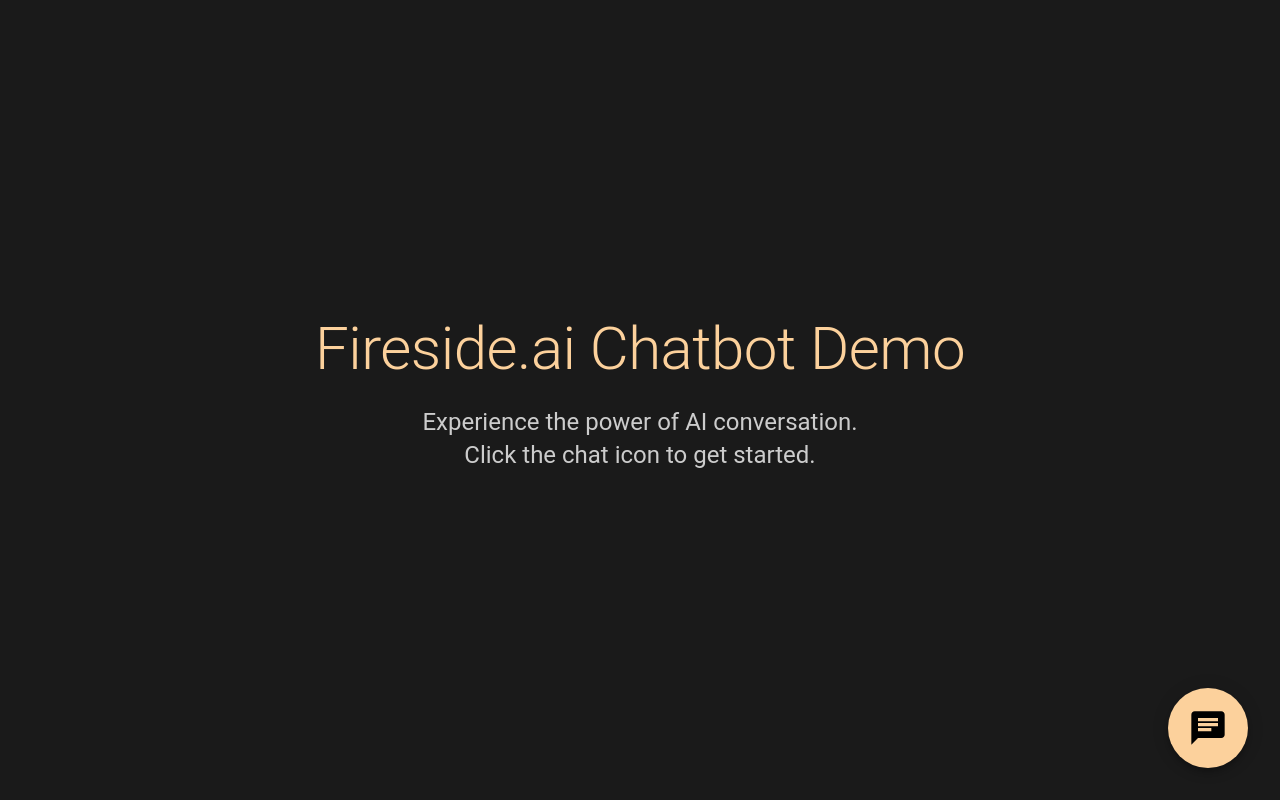
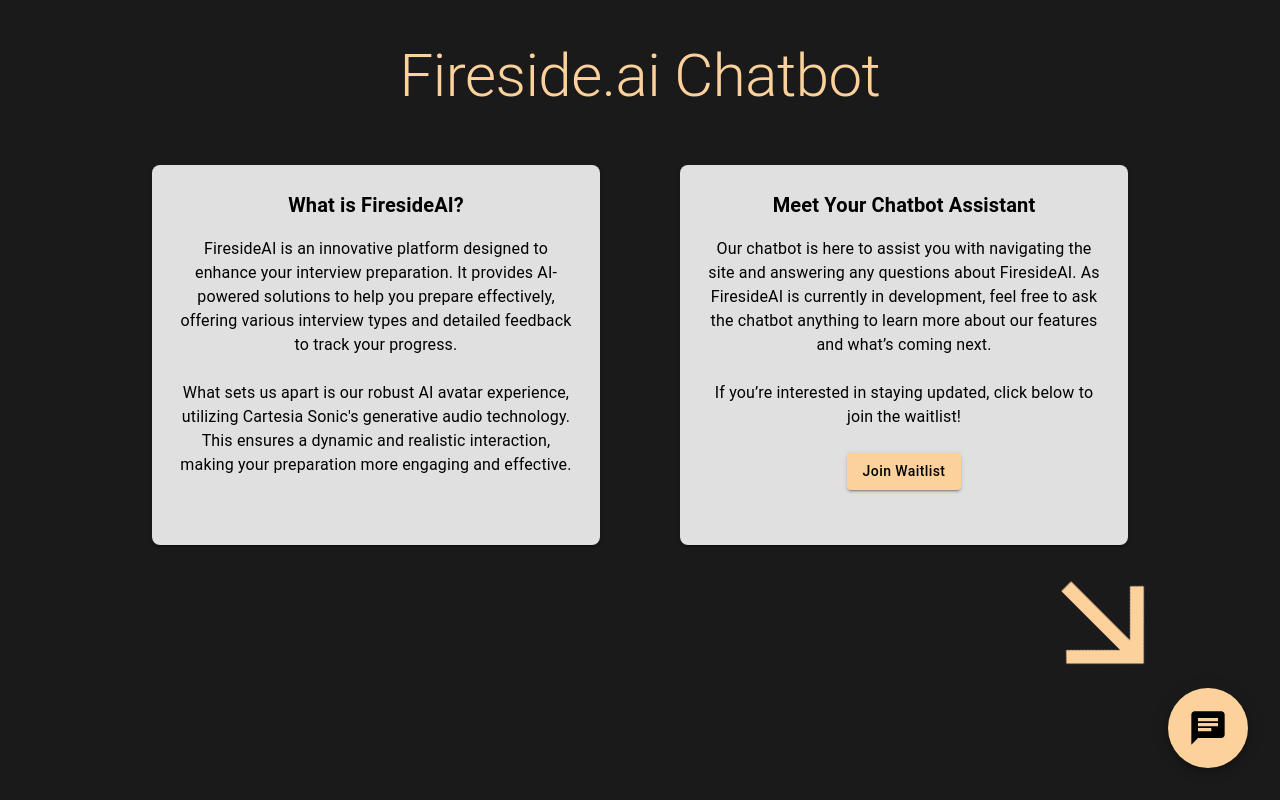
Before and after one commit to kyolebu/fireside-ai-chatbot, a Next.js app: page / in a window 1280 px wide. Built offline with nearby package versions, Linux system fonts and the light colour scheme.

Commit message:
new view with some styling

```diff
--- a/app/page.js
+++ b/app/page.js
@@ -6,6 +6,9 @@
 import ChatIcon from '@mui/icons-material/Chat';
 import { createTheme, ThemeProvider } from '@mui/material/styles';
 import CloseIcon from '@mui/icons-material/Close';
+import ArrowForwardIcon from '@mui/icons-material/ArrowForward';
+import { keyframes } from '@mui/material/styles';
+
 
 const theme = createTheme({
   palette: {
@@ -38,7 +41,7 @@
 export default function ChatbotInterface() {
   const [messages, setMessages] = useState([{
     role: 'assistant',
-    content: 'Hi! I am an AI assistant. How can I help you today?'
+    content: "Hi! I'm Fireside, your personal assistant. How can I help you today?"
   }]);
 
   const [message, setMessage] = useState('');
@@ -96,7 +99,30 @@
       ]);
     }
   };
-
+  const pulseAnimation = keyframes`
+  0% {
+    transform: scale(1);
+    opacity: 1;
+  }
+  50% {
+    transform: scale(1.2);
+    opacity: 1;
+  }
+  100% {
+    transform: scale(1);
+    opacity: 1;
+  }
+`;
+const appear = keyframes`
+  from {
+    opacity: 0;
+    transform: translateY(20px); /* Optional: adds a slight upward movement */
+  }
+  to {
+    opacity: 1;
+    transform: translateY(0);
+  }
+`;
   return (
     <ThemeProvider theme={theme}>
       <Box
@@ -105,16 +131,95 @@
         display="flex"
         flexDirection="column"
         alignItems="center"
-        justifyContent="center"
+        justifyContent="top"
         bgcolor="background.default"
+        paddingTop={5}
+
       >
-        <Typography variant="h2" component="h1" color="primary" gutterBottom>
-          Fireside.ai Chatbot Demo
+        <Typography variant="h2" component="h1" color="primary" gutterBottom             sx={{
+              animation: `${appear} 3s ease-out` // Apply the fade-in animation
+            }}>
+          Fireside.ai Chatbot
         </Typography>
 
-        <Typography variant="h5" color="text.secondary" paragraph textAlign="center">
-          Experience the power of AI conversation.<br/>Click the chat icon to get started.
-        </Typography>
+
+
+        <Box
+          width="100%"
+          height='50%'
+          display="flex"
+          justifyContent="center"
+          gap={10}
+          mt={4}
+        >
+          <Box
+            width="35%"
+            bgcolor="#E0E0E0" // Light grey background
+            borderRadius={2}
+            p={3}
+            boxShadow={2}
+            textAlign="center"
+            sx={{
+              animation: `${appear} 3s ease-out` // Apply the fade-in animation
+            }}
+          >
+    <Typography variant="h6" color="black" fontWeight="bold">
+      What is FiresideAI?
+    </Typography>
+    <Typography variant="body1" color="black" mt={2}>
+      FiresideAI is an innovative platform designed to enhance your interview preparation. It provides AI-powered solutions to help you prepare effectively, offering various interview types and detailed feedback to track your progress.
+      <br /><br />
+      What sets us apart is our robust AI avatar experience, utilizing Cartesia Sonic's generative audio technology. This ensures a dynamic and realistic interaction, making your preparation more engaging and effective.
+    </Typography>
+          </Box>
+
+          <Box
+            width="35%"
+            bgcolor="#E0E0E0" // Light grey background
+            borderRadius={2}
+            p={3}
+            boxShadow={2}
+            textAlign="center"
+            sx={{
+              animation: `${appear} 3s ease-out` // Apply the fade-in animation
+            }}
+          >
+          <Typography variant="h6" color="black" fontWeight="bold">
+            Meet Your Chatbot Assistant
+          </Typography>
+          <Typography variant="body1" color="black" mt={2}>
+            Our chatbot is here to assist you with navigating the site and answering any questions about FiresideAI. As FiresideAI is currently in development, feel free to ask the chatbot anything to learn more about our features and what’s coming next.
+            <br /><br />
+            If you’re interested in staying updated, click below to join the waitlist!
+            <br></br>
+            <br></br>
+            <Button variant="contained" style={{ backgroundColor: '#FCD19C', color:'black'}} onClick={sendMessage}>Join Waitlist</Button>
+          </Typography>
+          </Box>
+        </Box>
+
+        {!isChatOpen && (
+          <Box
+            sx={{
+              position: 'fixed', // Use 'fixed' to keep the arrow in a specific position relative to the viewport
+              bottom: 100, // Adjust to place the arrow slightly above the bottom
+              right: 100, // Adjust to place the arrow slightly left from the right edge
+              zIndex: 10,
+              display: 'flex',
+              alignItems: 'center',
+              justifyContent: 'center',
+              transform: 'rotate(45deg)', // Rotate the arrow to point towards the chat icon
+            }}
+          >
+            <ArrowForwardIcon
+              sx={{
+                fontSize: 150,
+                color: '#FCD19C',
+                animation: `${pulseAnimation} 1.5s infinite `, // Apply the pulsing animation
+              }}
+            />
+          </Box>
+        )}
 
         {/* Floating Chatbot Icon */}
 {/* Conditionally render the Floating Chatbot Icon */}
@@ -166,7 +271,7 @@
               left: 8,
             }}
           >
-            <CloseIcon />
+            <CloseIcon sx={{ color: 'white' }} />
           </IconButton>
 
           <Stack
@@ -181,6 +286,7 @@
               flexGrow={1}
               overflow="auto"
               maxHeight="100%"
+              pr={2}
             >
               {messages.map((message, index) => (
                 <Box
```
